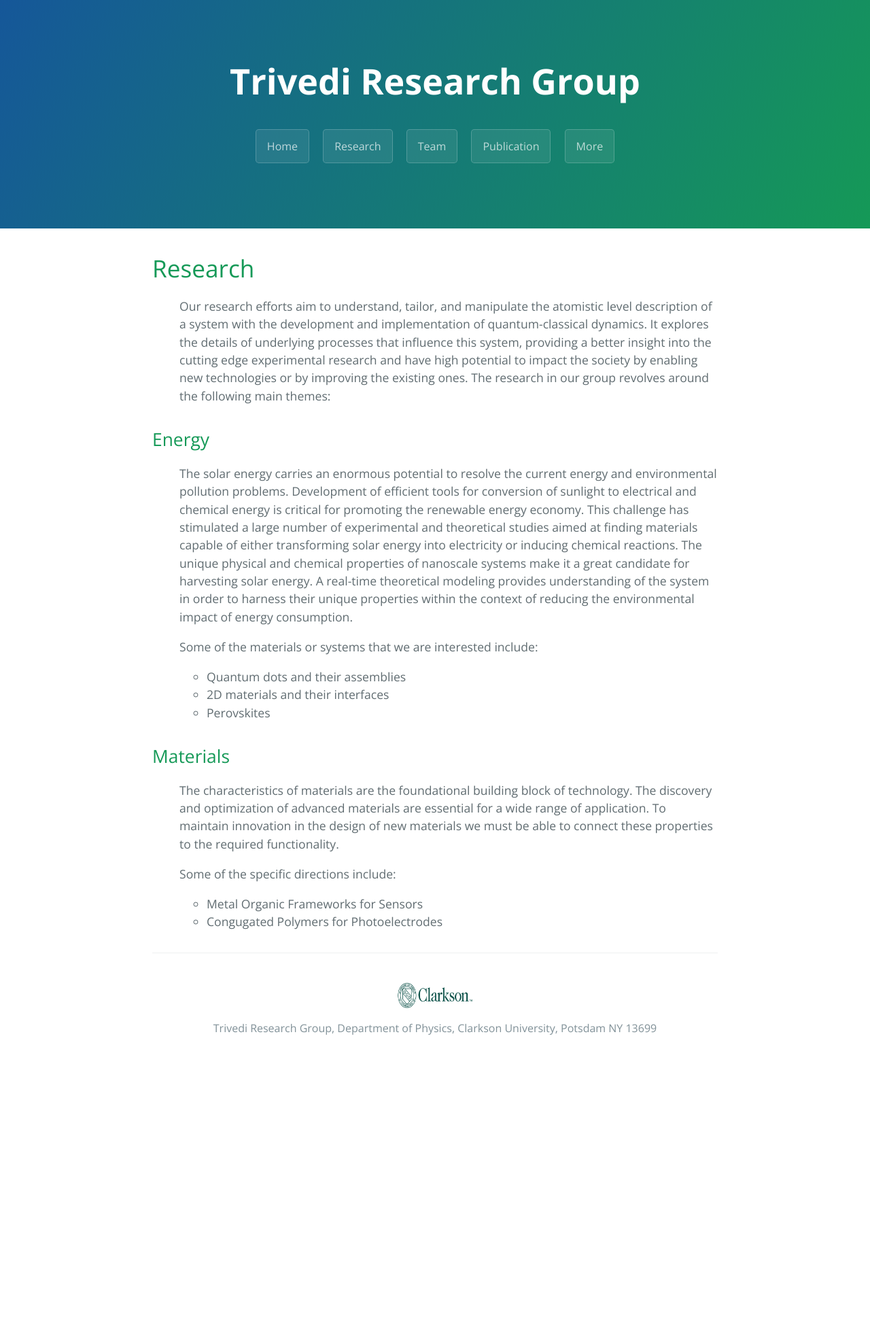
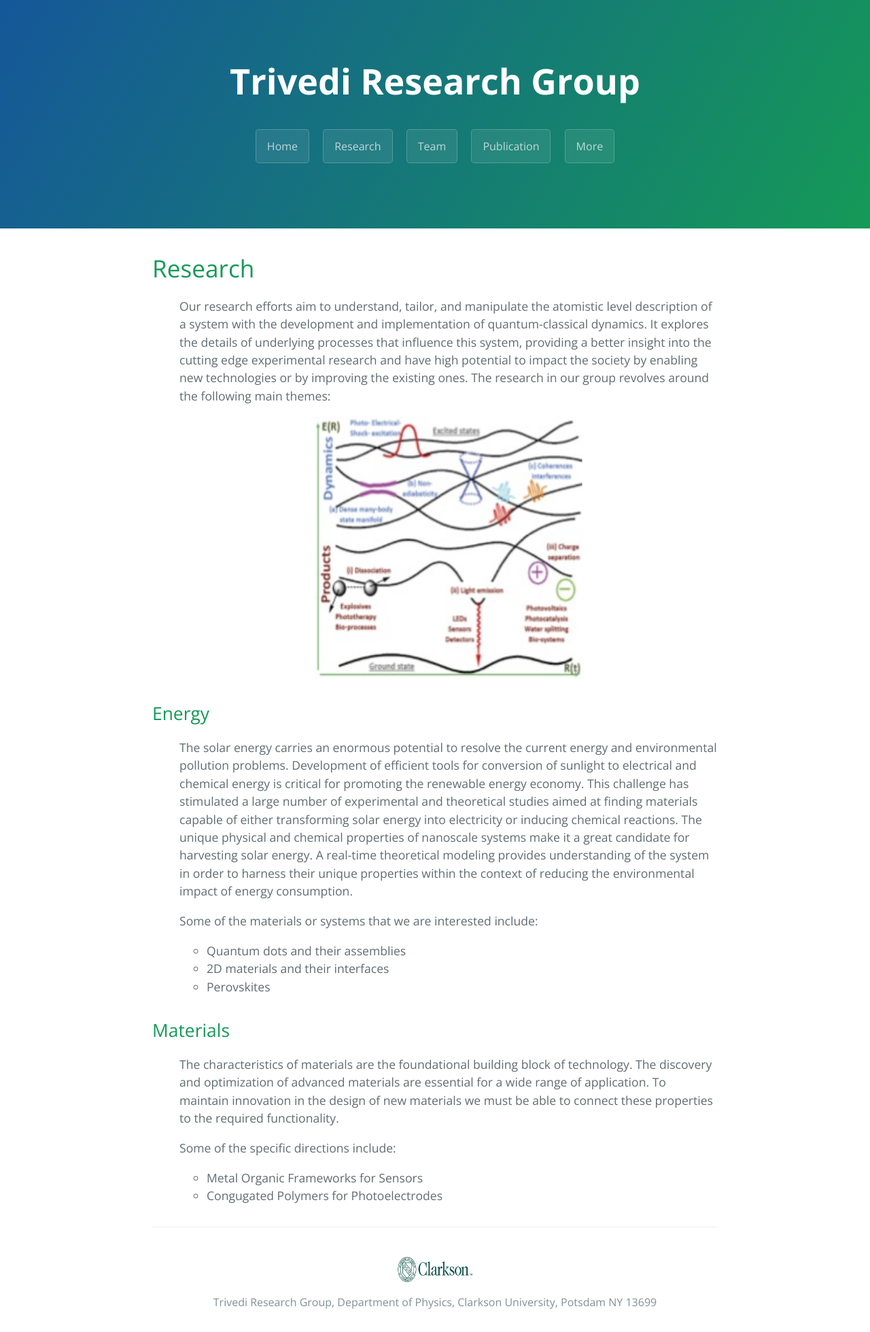
Before and after one commit to dharatrivedi/dharatrivedi.github.io, a Jekyll site: the page built from research.html, in a window 1280 px wide. Shown: the whole page at 68% size. Built offline with Jekyll 4.4.1, drawn with Linux system fonts in a browser that asks for light colours; before the commit the page ends 1556 px from its top, so only the background shows below that.

Commit message:
Update research.html

```diff
--- a/research.html
+++ b/research.html
@@ -9,6 +9,9 @@ title: {{ site.name }}
     {% for post in site.posts %}
       Our research efforts aim to understand, tailor, and manipulate the atomistic level description of a system with the development and implementation of quantum-classical dynamics. It explores the details of underlying processes that influence this system, providing a better insight into the cutting edge experimental research and have high potential to impact the society by enabling new technologies or by improving the existing ones. The research in our group revolves around the following main themes:
     {% endfor %}
+  </ul>
+  <ul>
+    <img src="/images/1.jpg" alt="Dynamics" class="center";>
   </ul>
   <h2>Energy</h2>
   <ul class="posts">
```
